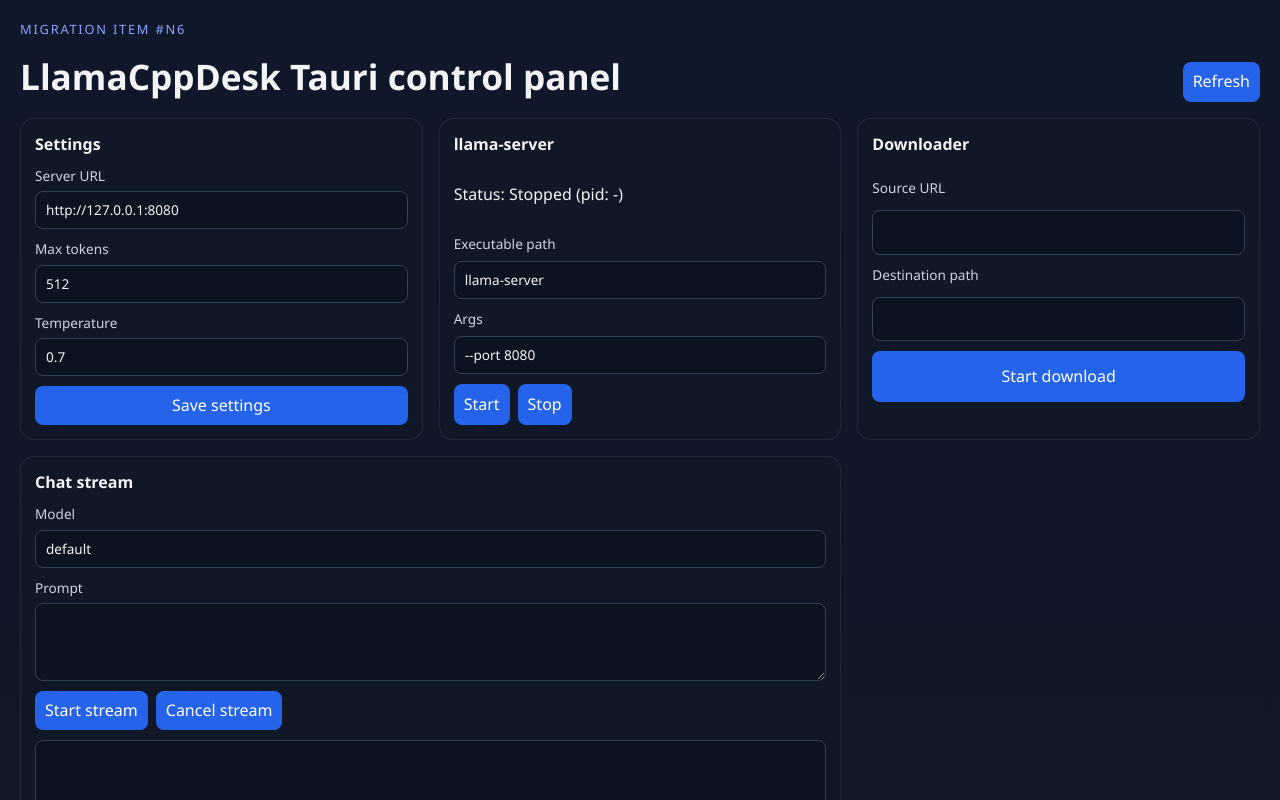
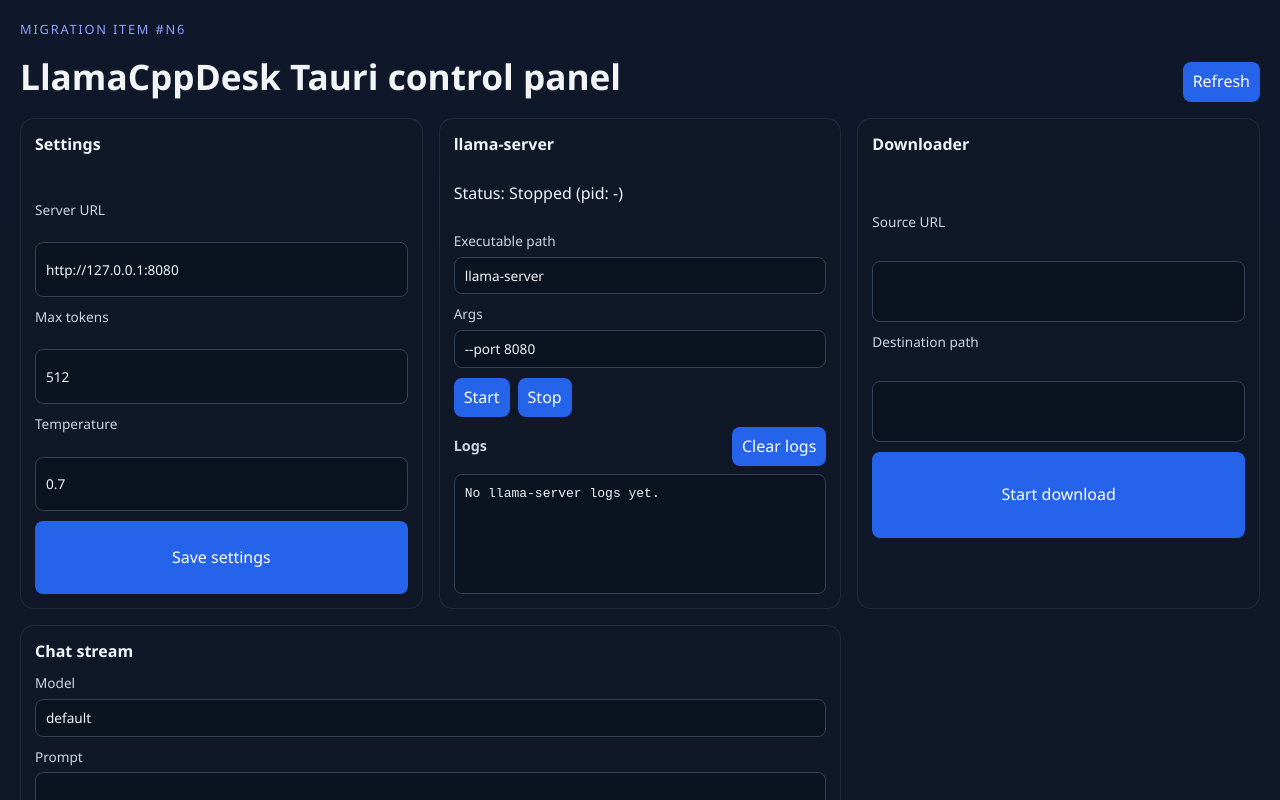
Before and after one commit to isink17/llama.cpp-gui, a React (Vite) app in the folder ui/: page / in a window 1280 px wide. Shown: the top 800 px of the page. Built offline with nearby package versions, Linux system fonts and the light colour scheme.

Commit message:
feat(ui): add polling refresh and llama-server log panel
Adds automatic status polling and a basic llama-server logs view with clear action for better runtime observability.

```diff
--- a/ui/src/App.tsx
+++ b/ui/src/App.tsx
@@ -1,5 +1,5 @@
 import { tauriBridge } from './lib/tauri';
-import { useEffect, useMemo, useState } from 'react';
+import { useCallback, useEffect, useMemo, useState } from 'react';
 
 type Settings = {
   serverUrl: string;
@@ -40,6 +40,9 @@
   error?: string;
 };
 
+const LOG_LIMIT = 200;
+const REFRESH_INTERVAL_MS = 4000;
+
 function App() {
   const [settings, setSettings] = useState<Settings>({
     serverUrl: 'http://127.0.0.1:8080',
@@ -55,6 +58,7 @@
   const [downloadUrl, setDownloadUrl] = useState('');
   const [downloadPath, setDownloadPath] = useState('');
   const [downloads, setDownloads] = useState<DownloadStatus[]>([]);
+  const [llamaLogs, setLlamaLogs] = useState<string[]>([]);
 
   const [chatModel, setChatModel] = useState('default');
   const [chatPrompt, setChatPrompt] = useState('');
@@ -67,6 +71,33 @@
     () => chatStatuses.find((item) => item.state === 'streaming'),
     [chatStatuses],
   );
+
+  const refreshAll = useCallback(async () => {
+    try {
+      const [
+        loadedSettings,
+        loadedProcess,
+        loadedDownloads,
+        loadedStreams,
+        loadedLogs,
+      ] = await Promise.all([
+        tauriBridge.invokeCommand<Settings>('get_settings'),
+        tauriBridge.invokeCommand<ProcessStatus>('get_llama_server_status'),
+        tauriBridge.invokeCommand<DownloadStatus[]>('get_download_statuses'),
+        tauriBridge.invokeCommand<ChatStreamStatus[]>('get_chat_stream_statuses'),
+        tauriBridge.invokeCommand<string[]>('get_llama_server_logs', {
+          limit: LOG_LIMIT,
+        }),
+      ]);
+      setSettings(loadedSettings);
+      setProcessStatus(loadedProcess);
+      setDownloads(loadedDownloads);
+      setChatStatuses(loadedStreams);
+      setLlamaLogs(loadedLogs);
+    } catch (error) {
+      setMessage(String(error));
+    }
+  }, []);
 
   useEffect(() => {
     const stopListening = tauriBridge.listenToEvent(
@@ -83,28 +114,15 @@
     );
 
     void refreshAll();
-    return () => stopListening();
-  }, []);
+    const intervalId = window.setInterval(() => {
+      void refreshAll();
+    }, REFRESH_INTERVAL_MS);
 
-  const refreshAll = async () => {
-    try {
-      const [loadedSettings, loadedProcess, loadedDownloads, loadedStreams] =
-        await Promise.all([
-          tauriBridge.invokeCommand<Settings>('get_settings'),
-          tauriBridge.invokeCommand<ProcessStatus>('get_llama_server_status'),
-          tauriBridge.invokeCommand<DownloadStatus[]>('get_download_statuses'),
-          tauriBridge.invokeCommand<ChatStreamStatus[]>(
-            'get_chat_stream_statuses',
-          ),
-        ]);
-      setSettings(loadedSettings);
-      setProcessStatus(loadedProcess);
-      setDownloads(loadedDownloads);
-      setChatStatuses(loadedStreams);
-    } catch (error) {
-      setMessage(String(error));
-    }
-  };
+    return () => {
+      window.clearInterval(intervalId);
+      stopListening();
+    };
+  }, [refreshAll]);
 
   const saveSettings = async () => {
     try {
@@ -208,6 +226,16 @@
     }
   };
 
+  const clearLogs = async () => {
+    try {
+      await tauriBridge.invokeCommand('clear_llama_server_logs');
+      setLlamaLogs([]);
+      setMessage('llama-server logs cleared.');
+    } catch (error) {
+      setMessage(String(error));
+    }
+  };
+
   return (
     <main className="app-shell">
       <header className="page-header">
@@ -284,6 +312,15 @@
             <button onClick={() => void startProcess()}>Start</button>
             <button onClick={() => void stopProcess()}>Stop</button>
           </div>
+          <div className="panel">
+            <div className="panel-header">
+              <h3>Logs</h3>
+              <button onClick={() => void clearLogs()}>Clear logs</button>
+            </div>
+            <pre className="log-panel">
+              {llamaLogs.length ? llamaLogs.join('\n') : 'No llama-server logs yet.'}
+            </pre>
+          </div>
         </article>
 
         <article className="card">
--- a/ui/src/styles.css
+++ b/ui/src/styles.css
@@ -64,6 +64,24 @@
 
 .chat-card {
   grid-column: span 2;
+}
+
+.panel {
+  display: grid;
+  gap: 8px;
+}
+
+.panel-header {
+  display: flex;
+  justify-content: space-between;
+  align-items: center;
+  gap: 8px;
+}
+
+h3 {
+  margin: 0;
+  font-size: 0.9rem;
+  color: #cbd5e1;
 }
 
 h2 {
@@ -134,6 +152,11 @@
   min-height: 120px;
 }
 
+.log-panel {
+  max-height: 260px;
+  overflow: auto;
+}
+
 .status-line {
   display: flex;
   gap: 16px;
```
